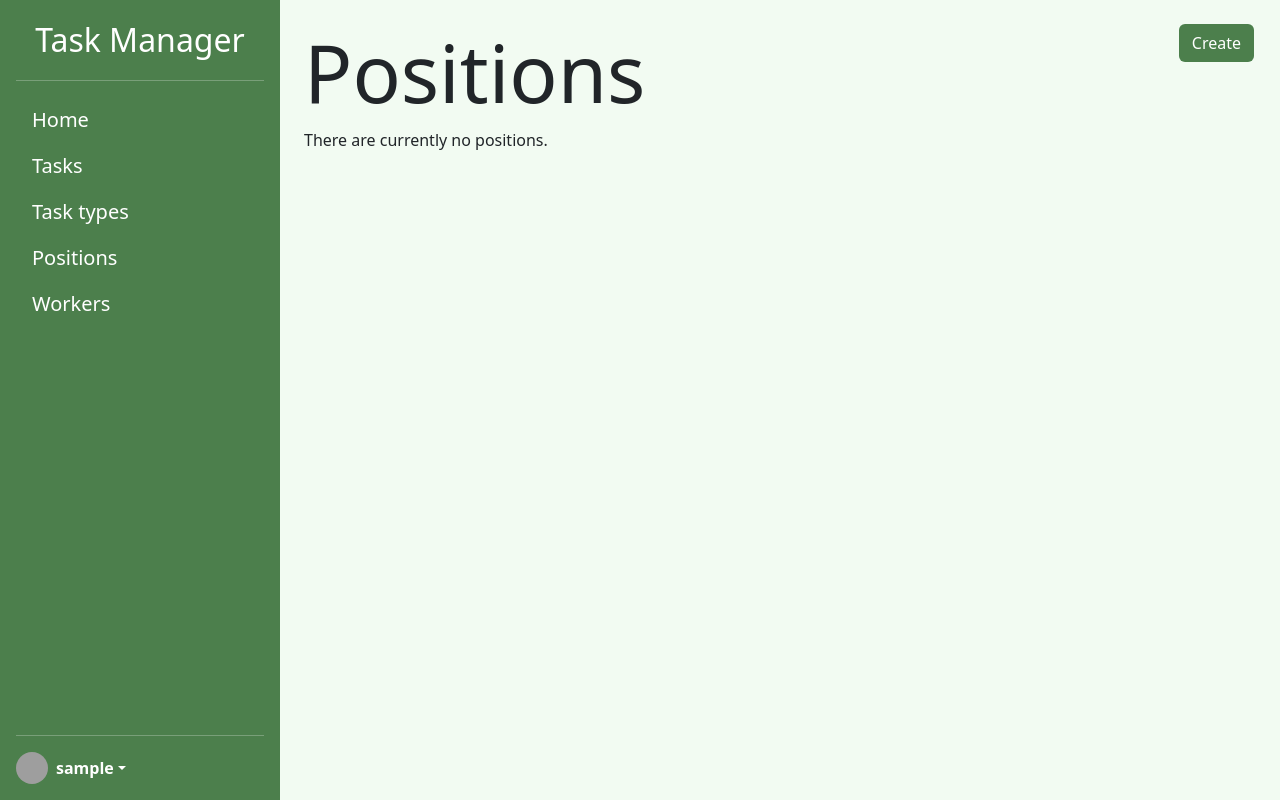
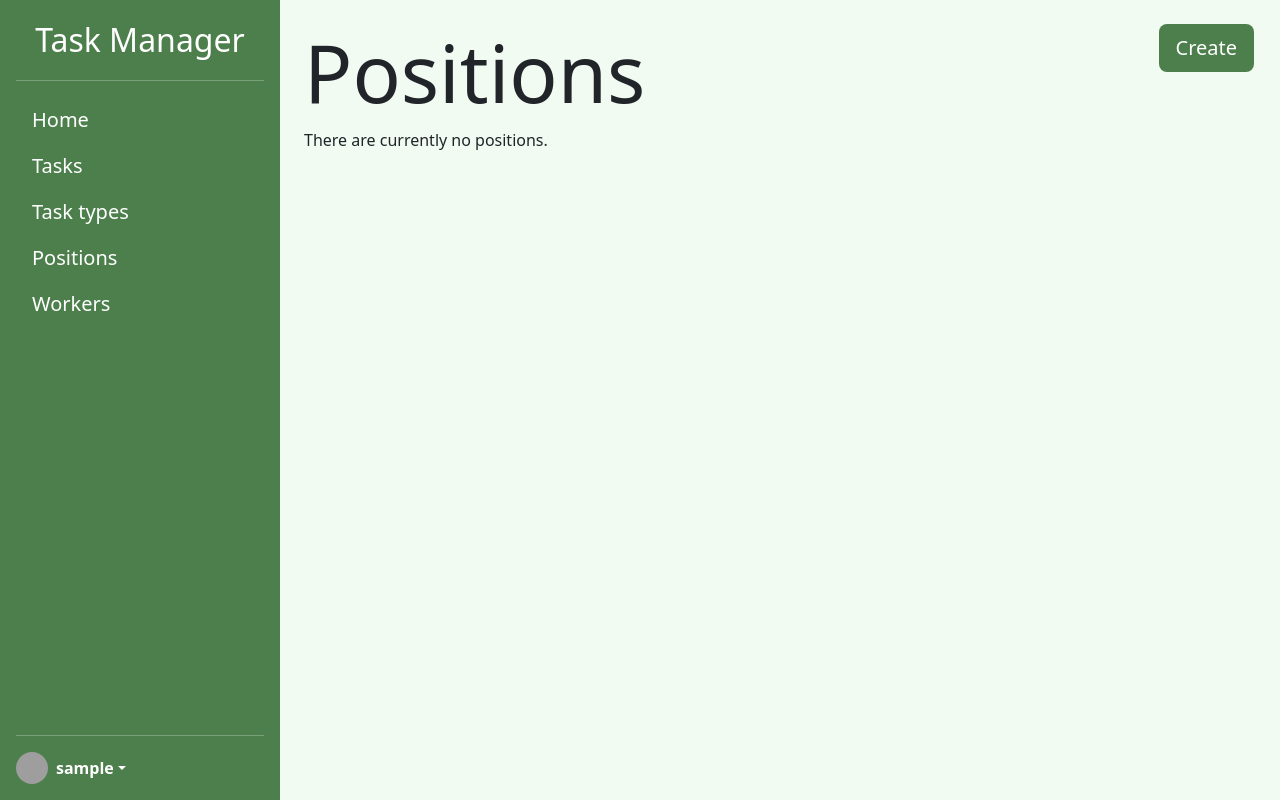
Before and after one commit to rinotokun/task-manager, a Django app: page /positions/ in a window 1280 px wide. Run offline with Django 5.2, Linux system fonts and the light colour scheme; the visitor is signed in with stand-in values (Sample User, id 1); data that the repository does not hold is empty; grey boxes are pictures that could not be loaded.

Commit message:
Enlarge Create buttons on list pages

```diff
--- a/templates/task_manager/position_list.html
+++ b/templates/task_manager/position_list.html
@@ -3,7 +3,7 @@
 {% block content %}
   <h1 class="display-1">
     Positions
-    <a href="{% url 'task_manager:position-create' %}" class="btn-color btn link-to-page">
+    <a href="{% url 'task_manager:position-create' %}" class="btn-color btn link-to-page btn-lg">
       Create
     </a>
   </h1>
--- a/templates/task_manager/tasktype_list.html
+++ b/templates/task_manager/tasktype_list.html
@@ -3,7 +3,7 @@
 {% block content %}
   <h1 class="display-1">
     Task Types
-    <a href="{% url 'task_manager:tasktype-create' %}" class="btn-color btn link-to-page">
+    <a href="{% url 'task_manager:tasktype-create' %}" class="btn-color btn link-to-page btn-lg">
       Create
     </a>
   </h1>
```
